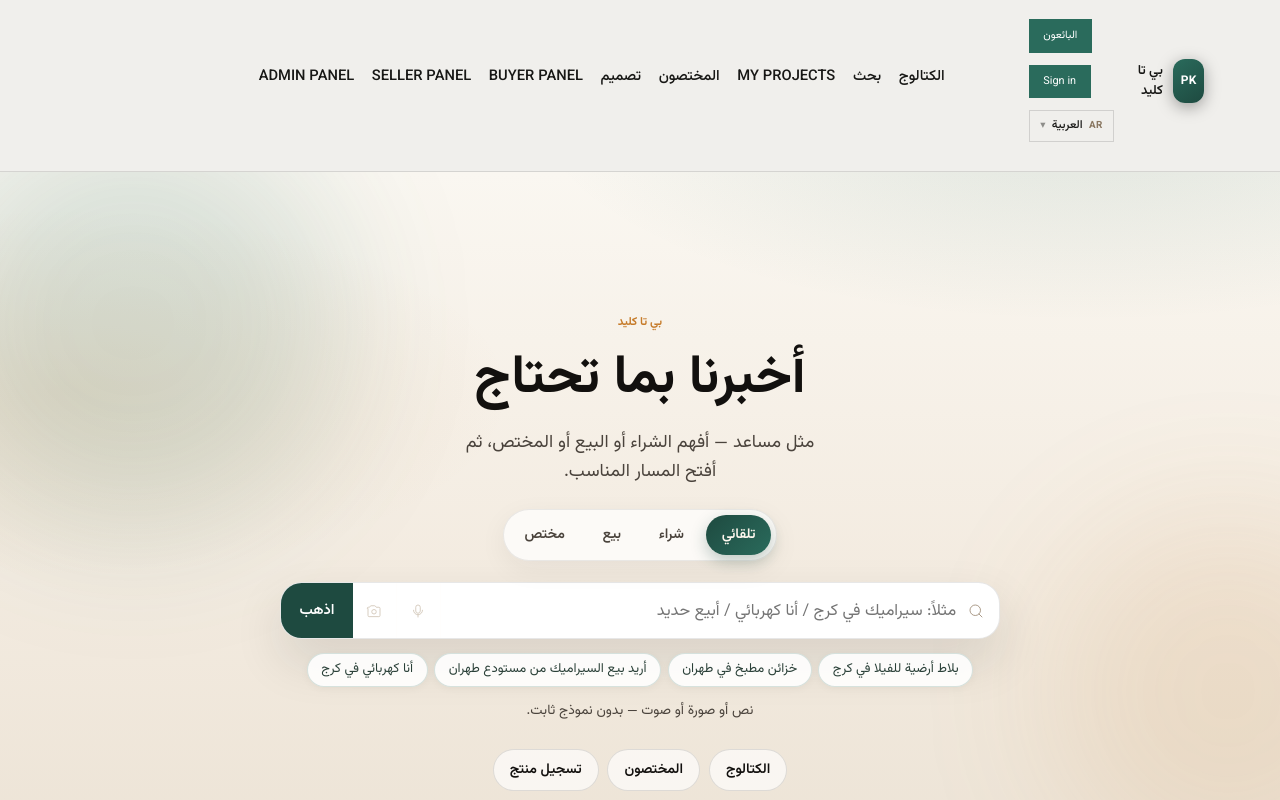
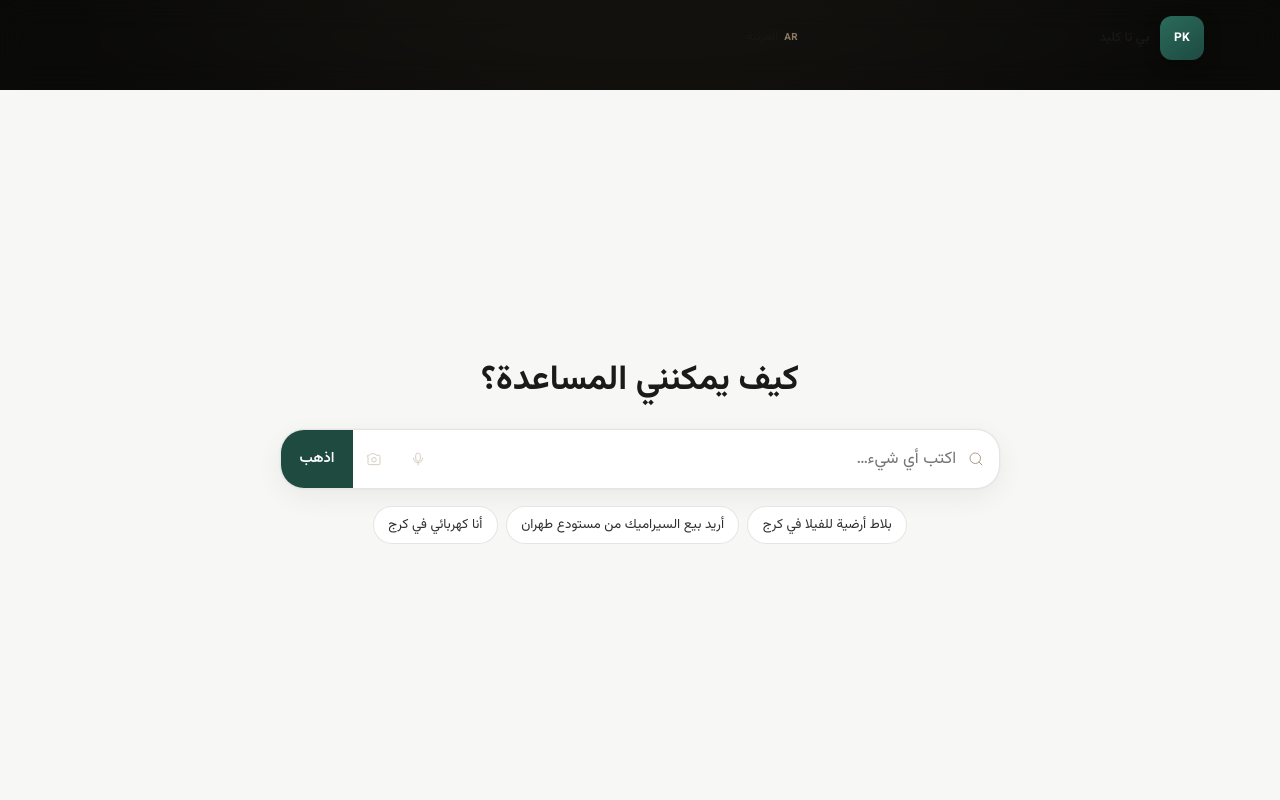
Before and after one commit to parsaali7911-cell/pey-ta-kilid, a Next.js app in the folder apps/web/: page /ar in a window 1280 px wide. Shown: the top 800 px of the page. Built offline with nearby package versions, Linux system fonts and the light colour scheme; a web font is replaced by a local one.

Commit message:
fix(home): strip to ChatGPT-minimal composer
Remove mode tabs, essays, and home nav clutter — one short prompt
plus the search box; intent comes from what the user writes.

```diff
--- a/apps/web/app/styles/marketplace-home.css
+++ b/apps/web/app/styles/marketplace-home.css
@@ -2128,47 +2128,20 @@ body.rtl .header-supplier-link {
   display: none;
 }
 
-/* —— AI demand hero (ChatGPT / Perplexity / Material Bank search-first) —— */
+/* —— AI demand hero (ChatGPT-style: title + composer only) —— */
 .mp-home--ai {
-  min-height: calc(100vh - 4.5rem);
-  background:
-    radial-gradient(ellipse 80% 55% at 85% -10%, rgba(42, 107, 92, 0.14), transparent 55%),
-    radial-gradient(ellipse 70% 50% at 5% 30%, rgba(193, 122, 46, 0.12), transparent 50%),
-    linear-gradient(180deg, #faf7f1 0%, #f3ebe0 55%, #ebe2d4 100%);
+  min-height: calc(100vh - 3.5rem);
+  background: #f7f7f5;
 }
 
 .ai-hero {
   position: relative;
   overflow: hidden;
-  min-height: min(92vh, 880px);
+  min-height: min(88vh, 820px);
   display: flex;
   align-items: center;
   justify-content: center;
-  padding: clamp(2.5rem, 7vw, 5rem) clamp(1rem, 4vw, 2rem) clamp(2rem, 5vw, 3.5rem);
-}
-
-.ai-hero__orb {
-  position: absolute;
-  border-radius: 50%;
-  filter: blur(72px);
-  pointer-events: none;
-  opacity: 0.55;
-}
-
-.ai-hero__orb--a {
-  width: min(420px, 70vw);
-  height: min(420px, 70vw);
-  background: rgba(42, 107, 92, 0.28);
-  top: -8%;
-  inset-inline-end: -6%;
-}
-
-.ai-hero__orb--b {
-  width: min(360px, 65vw);
-  height: min(360px, 65vw);
-  background: rgba(193, 122, 46, 0.22);
-  bottom: 5%;
-  inset-inline-start: -10%;
+  padding: clamp(2rem, 6vw, 4rem) clamp(1rem, 4vw, 1.5rem) clamp(2rem, 5vw, 3rem);
 }
 
 .ai-hero__inner {
@@ -2179,192 +2152,89 @@ body.rtl .header-supplier-link {
   text-align: center;
 }
 
-.ai-hero__kicker {
-  margin: 0 0 0.75rem;
-  font-family: var(--font-nav);
-  font-size: 0.72rem;
-  font-weight: 700;
-  letter-spacing: 0.18em;
-  text-transform: uppercase;
-  color: var(--mp-accent, #c17a2e);
-}
-
-body.rtl .ai-hero__kicker {
-  letter-spacing: 0;
-}
-
 .ai-hero__title {
-  margin: 0;
+  margin: 0 0 1.5rem;
   font-family: var(--mp-display, Georgia, serif);
-  font-size: clamp(2rem, 6.5vw, 3.35rem);
+  font-size: clamp(1.65rem, 5vw, 2.15rem);
   font-weight: 600;
-  letter-spacing: -0.03em;
-  line-height: 1.15;
-  color: var(--mp-ink, #1c2420);
+  letter-spacing: -0.02em;
+  line-height: 1.25;
+  color: #1a1a1a;
 }
 
 body.rtl .ai-hero__title {
   font-family: 'Estedad', 'Vazirmatn', Tahoma, sans-serif;
-  font-weight: 800;
+  font-weight: 700;
   letter-spacing: 0;
-  line-height: 1.35;
-}
-
-.ai-hero__sub {
-  margin: 0.85rem auto 0;
-  max-width: 38ch;
-  font-size: clamp(0.98rem, 2.4vw, 1.12rem);
-  line-height: 1.65;
-  color: var(--mp-muted, #6b6560);
-}
-
-.ai-hero__modes {
-  display: inline-flex;
-  flex-wrap: wrap;
-  justify-content: center;
-  gap: 0.35rem;
-  margin: 1.35rem auto 0;
-  padding: 0.3rem;
-  background: rgba(255, 255, 255, 0.72);
-  border: 1px solid rgba(23, 23, 21, 0.08);
-  border-radius: 999px;
-  backdrop-filter: blur(10px);
-  box-shadow: 0 8px 28px rgba(28, 36, 32, 0.06);
-}
-
-.ai-hero__mode {
-  appearance: none;
-  border: none;
-  background: transparent;
-  color: var(--mp-muted, #6b6560);
-  font: inherit;
-  font-size: 0.88rem;
-  font-weight: 600;
-  padding: 0.55rem 1rem;
-  border-radius: 999px;
-  cursor: pointer;
-  transition: background 160ms ease, color 160ms ease, box-shadow 160ms ease;
-}
-
-.ai-hero__mode.is-active {
-  background: linear-gradient(135deg, #1e4a40 0%, #2a6b5c 100%);
-  color: #fff8ef;
-  box-shadow: 0 6px 16px rgba(30, 74, 64, 0.28);
-}
-
-.ai-hero__mode:hover:not(.is-active) {
-  background: rgba(42, 107, 92, 0.08);
-  color: var(--mp-ink, #1c2420);
+  line-height: 1.4;
 }
 
 .ai-hero__composer {
-  margin-top: 1.35rem;
+  margin-top: 0;
   text-align: start;
 }
 
 .ai-hero__composer .site-search-bar--hero .site-search-bar__form {
-  min-height: 3.55rem;
-  border-radius: 1.35rem;
-  border-color: rgba(23, 23, 21, 0.1);
+  min-height: 3.75rem;
+  border-radius: 1.5rem;
+  border: 1px solid rgba(0, 0, 0, 0.1);
   box-shadow:
-    0 22px 50px rgba(28, 36, 32, 0.12),
-    0 1px 0 rgba(255, 255, 255, 0.8) inset;
+    0 0 0 1px rgba(0, 0, 0, 0.02),
+    0 8px 28px rgba(0, 0, 0, 0.06);
   background: #fff;
   grid-template-columns: auto 1fr auto auto auto;
 }
 
 .ai-hero__composer .site-search-bar--hero input {
-  font-size: 1.02rem;
-  padding-block: 0.85rem;
+  font-size: 1.05rem;
+  padding-block: 0.95rem;
 }
 
 .ai-hero__composer .site-search-bar--hero .site-search-bar__submit {
   border-radius: 0;
   padding-inline: 1.15rem;
   font-size: 0.92rem;
+  background: #1e4a40;
 }
 
 .ai-hero__composer .site-search-bar__chips--examples {
   justify-content: center;
-  margin-top: 0.85rem;
+  margin-top: 1.1rem;
+  gap: 0.5rem;
 }
 
 .ai-hero__composer .site-search-bar__chip--example {
-  background: rgba(255, 255, 255, 0.88);
-  border-color: rgba(42, 107, 92, 0.18);
-  color: #2a4038;
-  font-size: 0.82rem;
+  background: #fff;
+  border-color: rgba(0, 0, 0, 0.1);
+  color: #2f2f2f;
+  font-size: 0.84rem;
   line-height: 1.35;
   max-width: 100%;
   text-align: start;
   white-space: normal;
-  padding: 0.45rem 0.85rem;
-  box-shadow: 0 2px 8px rgba(28, 36, 32, 0.04);
+  padding: 0.55rem 0.9rem;
+  border-radius: 999px;
+  box-shadow: none;
 }
 
 .ai-hero__composer .site-search-bar__chip--example:hover {
-  border-color: #2a6b5c;
-  background: #fff;
+  border-color: rgba(0, 0, 0, 0.22);
+  background: #fafafa;
 }
 
 .ai-hero__composer .site-search-bar__tip {
   display: none;
 }
 
-.ai-hero__understand {
-  margin: 0.85rem 0 0;
-  text-align: center;
-  color: var(--mp-muted, #6b6560);
-  font-size: 0.86rem;
-}
-
-.ai-hero__quick {
-  display: flex;
-  flex-wrap: wrap;
-  justify-content: center;
-  gap: 0.55rem;
-  margin-top: 1.75rem;
-}
-
-.ai-hero__quick-link {
-  display: inline-flex;
-  align-items: center;
-  padding: 0.55rem 1rem;
-  border-radius: 999px;
-  border: 1px solid rgba(23, 23, 21, 0.12);
-  background: rgba(255, 255, 255, 0.65);
-  color: var(--mp-ink, #1c2420);
-  text-decoration: none;
-  font-size: 0.88rem;
-  font-weight: 600;
-  transition: border-color 160ms ease, background 160ms ease, transform 160ms ease;
-}
-
-.ai-hero__quick-link:hover {
-  border-color: #2a6b5c;
-  background: #fff;
-  transform: translateY(-1px);
-}
-
 @media (max-width: 640px) {
   .ai-hero {
-    align-items: flex-start;
-    padding-top: clamp(2rem, 10vw, 3rem);
-    min-height: auto;
-  }
-
-  .ai-hero__modes {
-    width: 100%;
-  }
-
-  .ai-hero__mode {
-    flex: 1 1 auto;
-    padding-inline: 0.65rem;
-    font-size: 0.82rem;
+    align-items: center;
+    padding-top: clamp(3rem, 12vw, 5rem);
+    min-height: calc(100vh - 4rem);
   }
 
   .ai-hero__composer .site-search-bar--hero .site-search-bar__form {
-    border-radius: 1.15rem;
+    border-radius: 1.25rem;
     grid-template-columns: auto 1fr auto auto;
   }
 
@@ -2694,6 +2564,18 @@ body.rtl .pk-browse__kicker {
   padding: 0.25rem 0 1rem;
 }
 
-.site-header--home-ai .header-search-slot {
+.site-header--home-ai .header-search-slot,
+.site-header--home-ai .nav-desktop,
+.site-header--home-ai .header-supplier-link {
   display: none !important;
 }
+
+.site-header--home-ai {
+  background: transparent !important;
+  border-bottom: none !important;
+  box-shadow: none !important;
+}
+
+.site-header--home-ai .header-top-row {
+  padding-block: 0.65rem;
+}
--- a/apps/web/components/PublicHeader.tsx
+++ b/apps/web/components/PublicHeader.tsx
@@ -68,12 +68,16 @@ export function PublicHeader({ locale, copy }: { locale: Locale; copy: Copy }) {
         ) : null}
 
         <div className="header-actions">
+          {!isHome ? (
+            <>
               <a className="header-supplier-link" href={`/${locale}/register?intent=seller`}>
                 {copy.nav_sellers}
               </a>
               <a className="header-supplier-link" href={`/${locale}/login`}>
                 {copy.auth_login_cta}
               </a>
+            </>
+          ) : null}
           <LanguageSwitcher locale={locale} />
           <button
             type="button"
@@ -93,6 +97,7 @@ export function PublicHeader({ locale, copy }: { locale: Locale; copy: Copy }) {
         </div>
       ) : null}
 
+      {!isHome ? (
         <nav className="nav-desktop nav-desktop--center" aria-label={copy.nav_primary}>
           {primary.map((item) => (
             <a key={item.href + item.label} href={item.href}>
@@ -100,6 +105,7 @@ export function PublicHeader({ locale, copy }: { locale: Locale; copy: Copy }) {
             </a>
           ))}
         </nav>
+      ) : null}
 
       {open ? (
         <div id="mobile-nav" className="nav-drawer">
--- a/apps/web/components/home/marketplace/MarketplaceHero.tsx
+++ b/apps/web/components/home/marketplace/MarketplaceHero.tsx
@@ -1,56 +1,33 @@
 'use client';
 
-import { useMemo, useState } from 'react';
+import { useMemo } from 'react';
 import { SiteSearchBar } from '@/components/search/SiteSearchBar';
 import type { Locale } from '@/lib/i18n-public';
 
-type Mode = 'auto' | 'buy' | 'sell' | 'pro';
-
-const EXAMPLES: Record<Locale, Record<Exclude<Mode, 'auto'>, string[]>> = {
-  fa: {
-    buy: [
-      'سرامیک کف ۸۰ برای ویلا در کرج',
-      'کابینت هایگلاس آشپزخانه تهران',
-      'میلگرد ۱۴ برای اسکلت در اصفهان',
-    ],
-    sell: [
-      'می‌خواهم سرامیک بفروشم از انبار تهران',
-      'فروشنده شیرآلات هستم در شیراز',
-      'کابینت‌ساز کارخانه دارم — ثبت کالا',
-    ],
-    pro: [
-      'برق‌کار هستم در کرج',
-      'نقاش ساختمان اطراف قشم',
-      'دنبال سرامیک‌کار در رشت هستم',
-    ],
-  },
-  en: {
-    buy: [
-      'Floor tile 80cm for a villa in Karaj',
-      'High-gloss kitchen cabinets in Tehran',
-      'Rebar 14 for structure in Isfahan',
-    ],
-    sell: [
-      'I want to sell ceramic from Tehran warehouse',
-      'I sell faucets in Shiraz',
-      'Cabinet factory — list products',
-    ],
-    pro: [
-      'I am an electrician in Karaj',
-      'Building painter near Qeshm',
-      'Looking for a tiler in Rasht',
-    ],
-  },
-  ar: {
-    buy: ['بلاط أرضية للفيلا في كرج', 'خزائن مطبخ في طهران'],
-    sell: ['أريد بيع السيراميك من مستودع طهران'],
-    pro: ['أنا كهربائي في كرج', 'أبحث عن بلاط في رشت'],
-  },
+/** Mixed examples — intent is inferred from the text (no mode tabs). */
+const EXAMPLES: Record<Locale, string[]> = {
+  fa: [
+    'سرامیک کف ۸۰ برای ویلا در کرج',
+    'می‌خواهم سرامیک بفروشم از انبار تهران',
+    'برق‌کار هستم در کرج',
+    'کابینت هایگلاس آشپزخانه تهران',
+  ],
+  en: [
+    'Floor tile 80cm for a villa in Karaj',
+    'I want to sell ceramic from Tehran warehouse',
+    'I am an electrician in Karaj',
+    'High-gloss kitchen cabinets in Tehran',
+  ],
+  ar: [
+    'بلاط أرضية للفيلا في كرج',
+    'أريد بيع السيراميك من مستودع طهران',
+    'أنا كهربائي في كرج',
+  ],
 };
 
 /**
- * Home = AI demand composer (ChatGPT / Material Bank search-first).
- * Understands buy / sell / pro and routes; catalog lives elsewhere.
+ * ChatGPT-style home: one short prompt + composer. No modes, no essays.
+ * Buy / sell / pro is understood from what the user writes.
  */
 export function MarketplaceHero({
   copy,
@@ -60,53 +37,14 @@ export function MarketplaceHero({
   locale: Locale;
   spotlight?: unknown;
 }) {
-  const [mode, setMode] = useState<Mode>('auto');
-  const examples = useMemo(() => {
-    const pack = EXAMPLES[locale] || EXAMPLES.fa;
-    if (mode === 'auto') return [...pack.buy.slice(0, 2), pack.sell[0], pack.pro[0]];
-    return pack[mode];
-  }, [locale, mode]);
-
-  const placeholder = useMemo(() => {
-    if (mode === 'buy') return copy.search_placeholder_buy || copy.search_placeholder;
-    if (mode === 'sell') return copy.search_placeholder_sell || copy.search_placeholder;
-    if (mode === 'pro') return copy.search_placeholder_pro || copy.search_placeholder;
-    return copy.search_placeholder;
-  }, [copy, mode]);
-
-  const modes: Array<{ id: Mode; label: string }> = [
-    { id: 'auto', label: copy.mp_mode_auto },
-    { id: 'buy', label: copy.mp_mode_buy },
-    { id: 'sell', label: copy.mp_mode_sell },
-    { id: 'pro', label: copy.mp_mode_pro },
-  ];
+  const examples = useMemo(() => EXAMPLES[locale] || EXAMPLES.fa, [locale]);
 
   return (
-    <section className="ai-hero" aria-labelledby="ai-hero-title">
-      <div className="ai-hero__orb ai-hero__orb--a" aria-hidden />
-      <div className="ai-hero__orb ai-hero__orb--b" aria-hidden />
-
+    <section className="ai-hero ai-hero--gpt" aria-labelledby="ai-hero-title">
       <div className="ai-hero__inner">
-        <p className="ai-hero__kicker">{copy.mp_kicker}</p>
         <h1 id="ai-hero-title" className="ai-hero__title">
           {copy.mp_hero_title}
         </h1>
-        <p className="ai-hero__sub">{copy.mp_hero_sub}</p>
-
-        <div className="ai-hero__modes" role="tablist" aria-label={copy.mp_modes_label}>
-          {modes.map((m) => (
-            <button
-              key={m.id}
-              type="button"
-              role="tab"
-              aria-selected={mode === m.id}
-              className={`ai-hero__mode${mode === m.id ? ' is-active' : ''}`}
-              onClick={() => setMode(m.id)}
-            >
-              {m.label}
-            </button>
-          ))}
-        </div>
 
         <div className="ai-hero__composer">
           <SiteSearchBar
@@ -115,22 +53,9 @@ export function MarketplaceHero({
             variant="hero"
             showRecent
             alwaysShowSuggestions
-            placeholder={placeholder}
+            placeholder={copy.search_placeholder}
             suggestions={examples}
           />
-          <p className="ai-hero__understand">{copy.mp_hero_understand}</p>
-        </div>
-
-        <div className="ai-hero__quick" aria-label={copy.mp_quick_label}>
-          <a className="ai-hero__quick-link" href={`/${locale}/catalog`}>
-            {copy.mp_quick_catalog}
-          </a>
-          <a className="ai-hero__quick-link" href={`/${locale}/professionals`}>
-            {copy.mp_quick_pros}
-          </a>
-          <a className="ai-hero__quick-link" href={`/${locale}/register?intent=seller`}>
-            {copy.mp_quick_sell}
-          </a>
         </div>
       </div>
     </section>
--- a/apps/web/lib/i18n-public.ts
+++ b/apps/web/lib/i18n-public.ts
@@ -236,14 +236,14 @@ const FA: Dict = {
   lang_fa: 'فارسی',
   lang_en: 'English',
   lang_ar: 'العربية',
-  search_placeholder: 'مثلاً: سرامیک کرج می‌خوام / برق‌کار هستم / میلگرد می‌فروشم',
+  search_placeholder: 'هر چیزی بنویس…',
   search_placeholder_buy: 'چی می‌خوای بخری؟ مثلاً سرامیک کف ۸۰ کرج',
   search_placeholder_sell: 'چی می‌فروشی؟ مثلاً فروشنده شیرآلات شیراز',
   search_placeholder_pro: 'متخصص هستی یا می‌خوای پیدا کنی؟ مثلاً برق‌کار کرج',
   search_submit: 'برو',
   search_label: 'جستجوی هوشمند پی‌تا‌کلید',
   search_recent: 'جستجوهای اخیر',
-  mp_search_hint: 'عکس یا صدا هم می‌شود',
+  mp_search_hint: '',
   search_photo_btn: 'جستجو با عکس',
   search_photo_lead: 'عکس بگذارید تا کالای مشابه پیدا شود.',
   search_photo_hint: 'عکس را با متن نیاز بفرستید — مثلاً «برای کرج این کفپوش را می‌خواهم» سپس دوربین.',
@@ -381,13 +381,13 @@ const FA: Dict = {
   proj_verified: 'تأییدشده',
   proj_planned: 'برنامه‌ای',
   proj_attach_listing: 'اتصال به نیاز پروژه',
-  mp_meta_title: 'پی تا کلید | نیازت را بگو',
-  mp_meta_description: 'نیازت را بنویس — خرید، فروش یا متخصص؛ سیستم مسیر درست را باز می‌کند.',
+  mp_meta_title: 'پی تا کلید',
+  mp_meta_description: 'نیازت را بنویس — خرید، فروش یا متخصص.',
   mp_kicker: 'پی تا کلید',
-  mp_hero_title: 'نیازت را بگو',
-  mp_hero_sub: 'مثل یک دستیار می‌فهمم خرید می‌خوای، فروش، یا متخصص — بعد مسیر درست را باز می‌کنم.',
+  mp_hero_title: 'چطور می‌تونم کمک کنم؟',
+  mp_hero_sub: '',
   mp_hero_cta: 'مشاهده کاتالوگ',
-  mp_hero_understand: 'متن، عکس یا صدا — بدون فرم ثابت.',
+  mp_hero_understand: '',
   mp_modes_label: 'نوع تقاضا',
   mp_mode_auto: 'خودکار',
   mp_mode_buy: 'خرید',
@@ -780,14 +780,14 @@ const EN: Dict = {
   admin_no_payments: 'No submitted payments.',
   admin_confirm_payment: 'Confirm payment',
   admin_payment_confirmed: 'Payment confirmed',
-  search_placeholder: 'e.g. floor tile in Karaj / I am an electrician / I sell rebar',
+  search_placeholder: 'Ask anything…',
   search_placeholder_buy: 'What do you need? e.g. 80cm floor tile in Karaj',
   search_placeholder_sell: 'What are you selling? e.g. faucet seller in Shiraz',
   search_placeholder_pro: 'Are you a pro or hiring one? e.g. electrician in Karaj',
   search_submit: 'Go',
   search_label: 'Peytakilid smart search',
   search_recent: 'Recent searches',
-  mp_search_hint: 'Photo or voice works too',
+  mp_search_hint: '',
   search_photo_btn: 'Search by photo',
   search_photo_lead: 'Upload a photo of materials or project inspiration — we match real listings.',
   search_photo_hint: 'Add your need in the box (e.g. “I want this flooring for Karaj”) then tap the camera.',
@@ -927,13 +927,13 @@ const EN: Dict = {
   proj_verified: 'verified',
   proj_planned: 'planned',
   proj_attach_listing: 'Attach to project need',
-  mp_meta_title: 'Peytakilid | Tell us what you need',
-  mp_meta_description: 'Write your need — buy, sell, or find a pro; we open the right path.',
+  mp_meta_title: 'Peytakilid',
+  mp_meta_description: 'Write your need — buy, sell, or find a pro.',
   mp_kicker: 'Peytakilid',
-  mp_hero_title: 'Tell us what you need',
-  mp_hero_sub: 'Like an assistant — I understand buy, sell, or pro, then open the right path.',
+  mp_hero_title: 'How can I help?',
+  mp_hero_sub: '',
   mp_hero_cta: 'Browse catalog',
-  mp_hero_understand: 'Text, photo, or voice — no fixed form.',
+  mp_hero_understand: '',
   mp_modes_label: 'Demand type',
   mp_mode_auto: 'Auto',
   mp_mode_buy: 'Buy',
@@ -1023,12 +1023,12 @@ const AR: Dict = {
   nav_design: 'تصميم',
   nav_rfq: 'طلب سعر',
   nav_sellers: 'البائعون',
-  search_placeholder: 'مثلاً: سيراميك في كرج / أنا كهربائي / أبيع حديد',
+  search_placeholder: 'اكتب أي شيء…',
   search_placeholder_buy: 'ماذا تريد شراءه؟ مثلاً بلاط أرضية في كرج',
   search_placeholder_sell: 'ماذا تبيع؟ مثلاً بائع حنفيات في شيراز',
   search_placeholder_pro: 'هل أنت مختص أو تبحث عن واحد؟ مثلاً كهربائي كرج',
   search_submit: 'اذهب',
-  mp_search_hint: 'الصورة أو الصوت أيضاً',
+  mp_search_hint: '',
   search_photo_btn: 'بحث بالصورة',
   search_voice_btn: 'بحث صوتي',
   translate_bar_label: 'الترجمة / لغة المحتوى',
@@ -1044,10 +1044,10 @@ const AR: Dict = {
   listing_try_design: 'شاهد في مساحتك',
   mp_try_design: 'في مساحتي',
   mp_kicker: 'بي تا كليد',
-  mp_hero_title: 'أخبرنا بما تحتاج',
-  mp_hero_sub: 'مثل مساعد — أفهم الشراء أو البيع أو المختص، ثم أفتح المسار المناسب.',
+  mp_hero_title: 'كيف يمكنني المساعدة؟',
+  mp_hero_sub: '',
   mp_hero_cta: 'تصفح الكتالوج',
-  mp_hero_understand: 'نص أو صورة أو صوت — بدون نموذج ثابت.',
+  mp_hero_understand: '',
   mp_modes_label: 'نوع الطلب',
   mp_mode_auto: 'تلقائي',
   mp_mode_buy: 'شراء',
```
Lines whose indentation alone changed are shown as unchanged.
